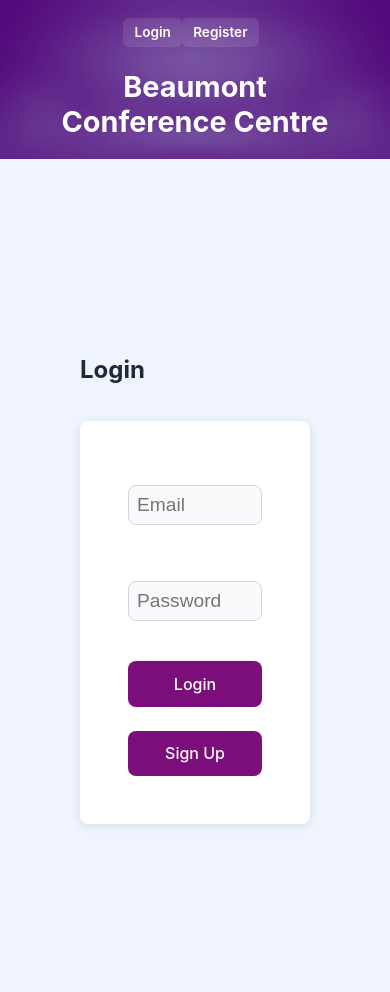
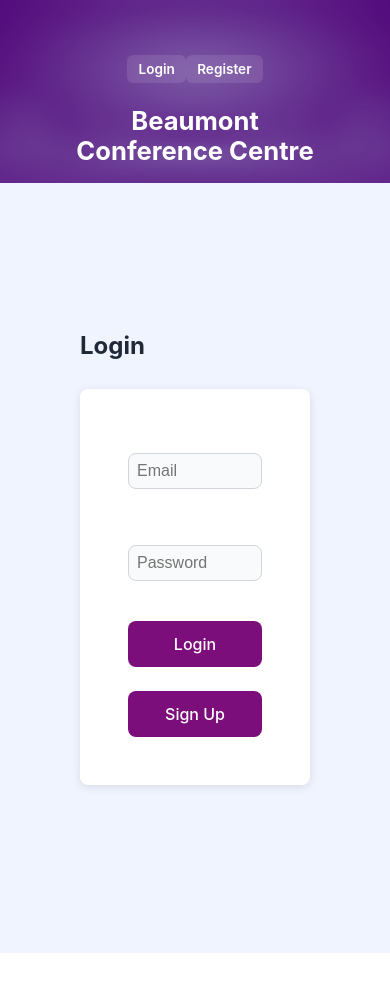
Before and after one commit to Joe-Beaumont/Event-Manager, a React (Vite) app in the folder frontend/event-manager-frontend/: page /users/login in a window 390 px wide. Shown: the top 992 px of the page. After the commit the page ends 953 px from the top, so only its background shows below. Built offline with nearby package versions, Linux system fonts and the light colour scheme.

Commit message:
changes made to css

```diff
--- a/frontend/event-manager-frontend/src/App.css
+++ b/frontend/event-manager-frontend/src/App.css
@@ -10,6 +10,11 @@
   --text-color: #1f2937;
   --bg-color: #f9fafbbe;
   --border-radius: 8px;
+  --spacing-xs: 0.5rem;
+  --spacing-sm: 1rem;
+  --spacing-md: 1.5rem;
+  --spacing-lg: 2rem;
+  --spacing-xl: 3rem;
   font-family: "Inter", sans-serif;
 }
 
@@ -40,14 +45,14 @@ html, body {
   background-repeat: no-repeat;
   width: 100%;
   color: white;
-  padding: 1rem 2rem;
+  padding: var(--spacing-sm) var(--spacing-lg);
 }
 
 .topbar {
   display: flex;
   align-items: center;
   justify-content: space-between;
-  gap: 1rem;
+  gap: var(--spacing-sm);
   width: 100%;
   flex-wrap: wrap;
 }
@@ -57,16 +62,18 @@ html, body {
   flex: 1;
   justify-content: center;
 }
+
 .topbar > nav:last-of-type {
   order: 1;
 }
+
 .topbar > div {
   order: 3;
 }
 
 .heading {
   color: white;
-  font-size: 2.2rem;
+  font-size: clamp(1.8rem, 4vw, 2.2rem);
   line-height: 1.2;
   font-weight: 700;
   text-align: right;
@@ -79,17 +86,20 @@ html, body {
   flex-wrap: wrap;
   justify-content: center;
   align-items: center;
-  gap: 1rem;
+  gap: var(--spacing-xs);
+  padding: var(--spacing-xs);
 }
 
 .nav .nav-link {
   text-decoration: none;
   color: white;
   background: rgba(255, 255, 255, 0.1);
-  padding: 0.6rem 1rem;
+  padding: clamp(0.4rem, 1.5vw, 0.6rem) clamp(0.7rem, 2vw, 1rem);
   border-radius: 6px;
   font-weight: 600;
   transition: background 0.2s ease;
+  white-space: nowrap;
+  font-size: clamp(0.85rem, 2.5vw, 1rem);
 }
 
 .nav .nav-link:hover {
@@ -103,7 +113,7 @@ html, body {
 }
 
 .greeting {
-  margin-right: 0.5rem;
+  margin-right: var(--spacing-xs);
   font-weight: 500;
 }
 
@@ -112,7 +122,7 @@ html, body {
   flex-grow: 1;
   min-height: calc(100vh - 200px);
   width: 100%;
-  padding: 4rem 2rem;
+  padding: var(--spacing-xl) var(--spacing-lg);
   background-color: #f0f4ff;
   display: flex;
   justify-content: center;
@@ -123,17 +133,19 @@ html, body {
 .event-list {
   display: grid;
   grid-template-columns: repeat(auto-fit, minmax(300px, 1fr));
-  gap: 1.5rem;
+  gap: var(--spacing-md);
   width: 100%;
-  margin: 2rem auto;
-  padding: 1rem;
+  max-width: 1200px;
+  margin: var(--spacing-md) auto;
+  padding: var(--spacing-sm);
 }
 
-.event-card {
+.event-card,
+.event-detail {
   background: white;
   border-radius: var(--border-radius);
   box-shadow: 0 2px 8px rgba(0, 0, 0, 0.1);
-  padding: 1.5rem;
+  padding: var(--spacing-md);
   transition: transform 0.2s ease;
   color: black;
 }
@@ -142,18 +154,9 @@ html, body {
   transform: translateY(-3px);
 }
 
-.event-detail {
-  background: white;
-  border-radius: var(--border-radius);
-  box-shadow: 0 2px 8px rgba(0, 0, 0, 0.1);
-  padding: 1.5rem;
-  transition: transform 0.2s ease;
-  color: black;
-}
-
 .event-card img {
   display: block;
-  margin: 0 auto;
+  margin: 0 auto var(--spacing-sm);
   width: 100%;
   max-width: 1024px;
   height: auto;
@@ -179,18 +182,18 @@ button:hover {
 .form-container {
   width: 100%;
   max-width: 1200px;
-  padding: 4rem 1rem;
+  padding: var(--spacing-xl) var(--spacing-sm);
   margin: 0 auto;
 }
 
 form {
   display: flex;
   flex-direction: column;
-  gap: 1.5rem;
+  gap: var(--spacing-md);
   max-width: 900px;
   width: 100%;
-  margin: 2rem auto;
-  padding: 3rem;
+  margin: var(--spacing-md) auto;
+  padding: var(--spacing-xl);
   background-color: white;
   border-radius: var(--border-radius);
   box-shadow: 0 2px 10px rgba(0, 0, 0, 0.1);
@@ -201,32 +204,23 @@ input, textarea, select {
   padding: 1rem 1.2rem;
   border: 1px solid #d1d5db;
   border-radius: var(--border-radius);
-  font-size: 1.2rem;
+  font-size: 1rem;
   background-color: #f9fafb;
 }
 
-/*  7. Responsive  */
-
- /* Mid sizes */
-@media (max-width: 1150px) and (min-width: 769px) {
+/*  7. Responsive Design */
+@media (max-width: 1150px) {
   .topbar {
     flex-direction: column;
     align-items: stretch;
     text-align: center;
-    gap: 1rem;
+    gap: var(--spacing-sm);
   }
 
   .topbar > nav:first-of-type {
     order: 1;
     flex: none;
     width: 100%;
-    justify-content: center;
-  }
-
-  .nav {
-    justify-content: center;
-    flex-wrap: wrap;
-    gap: 0.6rem 1rem;
   }
 
   .topbar > nav:last-of-type {
@@ -237,43 +231,25 @@ input, textarea, select {
   .topbar > div {
     order: 3;
     justify-content: flex-end;
-    display: flex;
   }
 
   .heading {
     text-align: right;
-    font-size: 2rem;
   }
 }
 
-
-/*  Tablets  */
 @media (max-width: 992px) {
   .top-banner {
-    padding: 1.2rem;
-    gap: 1rem;
+    padding: var(--spacing-sm) var(--spacing-md);
   }
 
   .topbar {
-    flex-wrap: wrap;
     justify-content: center;
-    gap: 0.8rem;
+    gap: var(--spacing-xs);
   }
 
   .heading {
     text-align: center;
-    font-size: 2rem;
-  }
-
-  .nav {
-    justify-content: center;
-    flex-wrap: wrap;
-    gap: 0.6rem;
-  }
-
-  .nav .nav-link {
-    font-size: 0.9rem;
-    padding: 0.5rem 0.8rem;
   }
 
   .event-list {
@@ -281,11 +257,12 @@ input, textarea, select {
   }
 }
 
-@media (min-width: 601px) and (max-width: 740px) {
+/* FIXED NAV BUTTONS - The Key Improvement! */
+@media (max-width: 768px) {
   .topbar {
     flex-direction: column;
     align-items: center;
-    gap: 0.8rem;
+    gap: var(--spacing-sm);
   }
 
   .topbar > nav:first-of-type,
@@ -295,43 +272,50 @@ input, textarea, select {
   }
 
   .nav {
+    /* FLEX FLOW INSTEAD OF GRID - Clean, even spacing! */
+    flex-direction: row;
     flex-wrap: wrap;
-    gap: 0.5rem 1rem;
+    justify-content: center;
+    gap: var(--spacing-xs) var(--spacing-sm);
+    width: 100%;
+    padding: var(--spacing-xs) 0;
+  }
+
+  .topbar > div {
+    width: 100%;
     justify-content: center;
   }
 }
 
-/*  Phones  */
-@media (max-width: 600px) {
-  .topbar {
-    flex-direction: column;
-    align-items: center;
+@media (max-width: 480px) {
+  .top-banner {
+    padding: var(--spacing-sm) var(--spacing-xs);
+  }
+
+  .heading {
+    font-size: 1.6rem;
   }
 
   .nav {
-    display: grid;
-    grid-template-columns: repeat(2, auto);
-    justify-content: center;
-    gap: 0.5rem;
-  }
-
-  .heading {
-    font-size: 1.8rem;
-    text-align: center;
+    /* Single row, full width buttons on tiny screens */
+    flex-direction: row;
+    justify-content: space-evenly;
+    gap: var(--spacing-xs);
   }
 
   .nav .nav-link {
-    font-size: 0.85rem;
-    padding: 0.4rem 0.7rem;
+    flex: 1;
+    max-width: 120px;
+    text-align: center;
   }
 
   .event-list {
     grid-template-columns: 1fr;
+    padding: var(--spacing-xs);
   }
 }
 
-/*  Dark Mode  */
-
+/*  8. Dark Mode  */
 @media (prefers-color-scheme: dark) {
   :root {
     --primary-color: hsl(300, 80%, 60%);
@@ -352,14 +336,15 @@ input, textarea, select {
     background-color: #181818;
   }
 
-  .event-card {
+  .event-card,
+  .event-detail,
+  form {
     background-color: var(--card-bg);
     color: var(--text-color);
     box-shadow: 0 2px 8px rgba(0,0,0,0.6);
   }
 
   form {
-    background-color: var(--card-bg);
     box-shadow: 0 2px 10px rgba(0,0,0,0.6);
   }
 
--- a/frontend/event-manager-frontend/src/pages/EventDetail.jsx
+++ b/frontend/event-manager-frontend/src/pages/EventDetail.jsx
@@ -49,6 +49,7 @@ export default function EventDetail() {
   if (!event) return <p>No event found</p>;
 
   return (
+    <div className="container">
       <div className="event-detail">
         <h2 className="h2">{event.name}</h2>
         <p className="p">{event.description}</p>
@@ -67,5 +68,6 @@ export default function EventDetail() {
           event_id={event_id}
         />
       </div>
+    </div>
   );
 }
```
Lines whose indentation alone changed are shown as unchanged.
